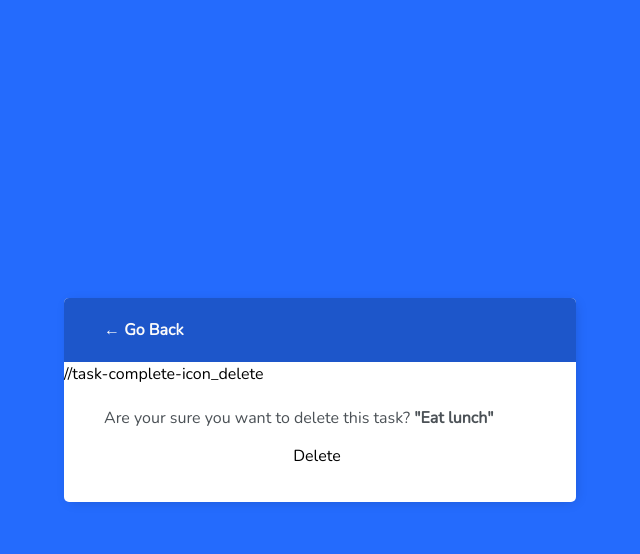
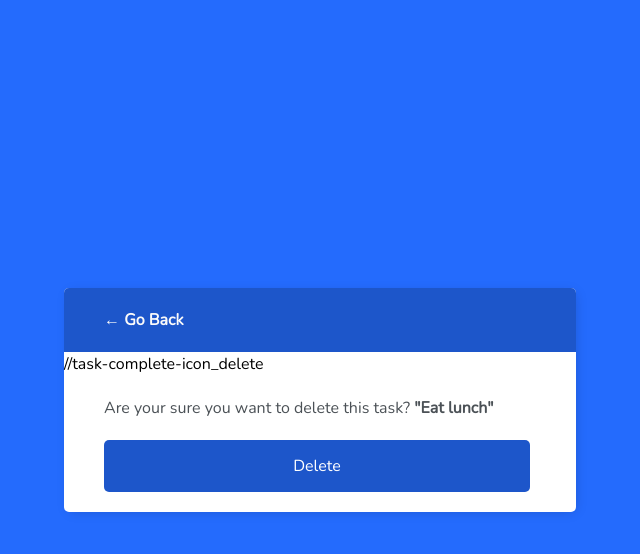
Before and after one commit to Hazelyn123/IM2, a Django app: page /task-delete/5/ in a window 1280 px wide. Shown: the top 554 px of the page, without its empty margins (320-960 px from the left). Run offline with Django 5.2, Linux system fonts and the light colour scheme; a user stored in the database is signed in; data comes from the database, SQL or seed files in the repository; style sheets or scripts are compiled from the project's sources.

Commit message:
hadle delete task

```diff
--- a/base/templates/base/task_confirm_delete.html
+++ b/base/templates/base/task_confirm_delete.html
@@ -9,7 +9,7 @@
     <form method="POST">
         {% csrf_token %}
         <p style=>Are your sure you want to delete this task? <b>"{{task}}"</b> </p>
-        <input class="button" type="submit" value="Delete" />
+        <input class="button" type="submit" value="Delete" style="background-color: #1d56ca; color: white; margin-top: 20px;"/>
     </form>
 </div>
 
```
